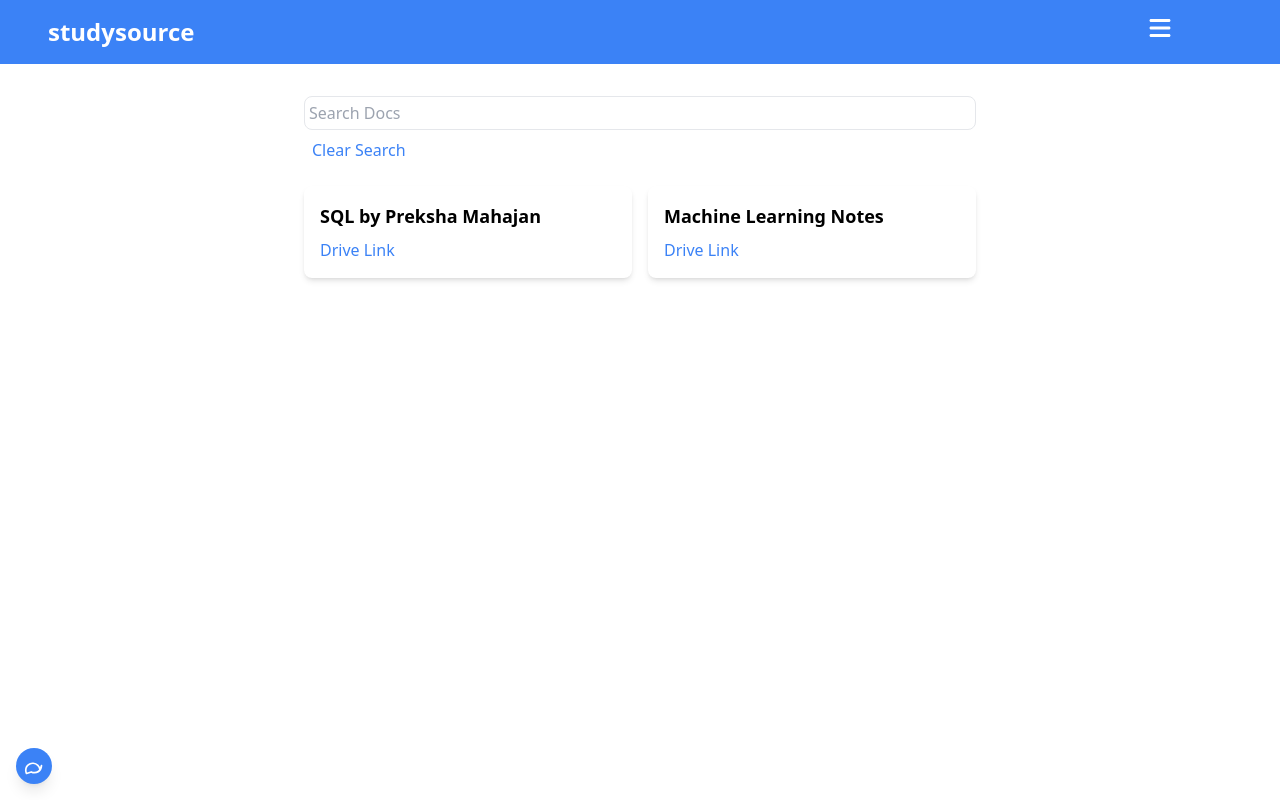
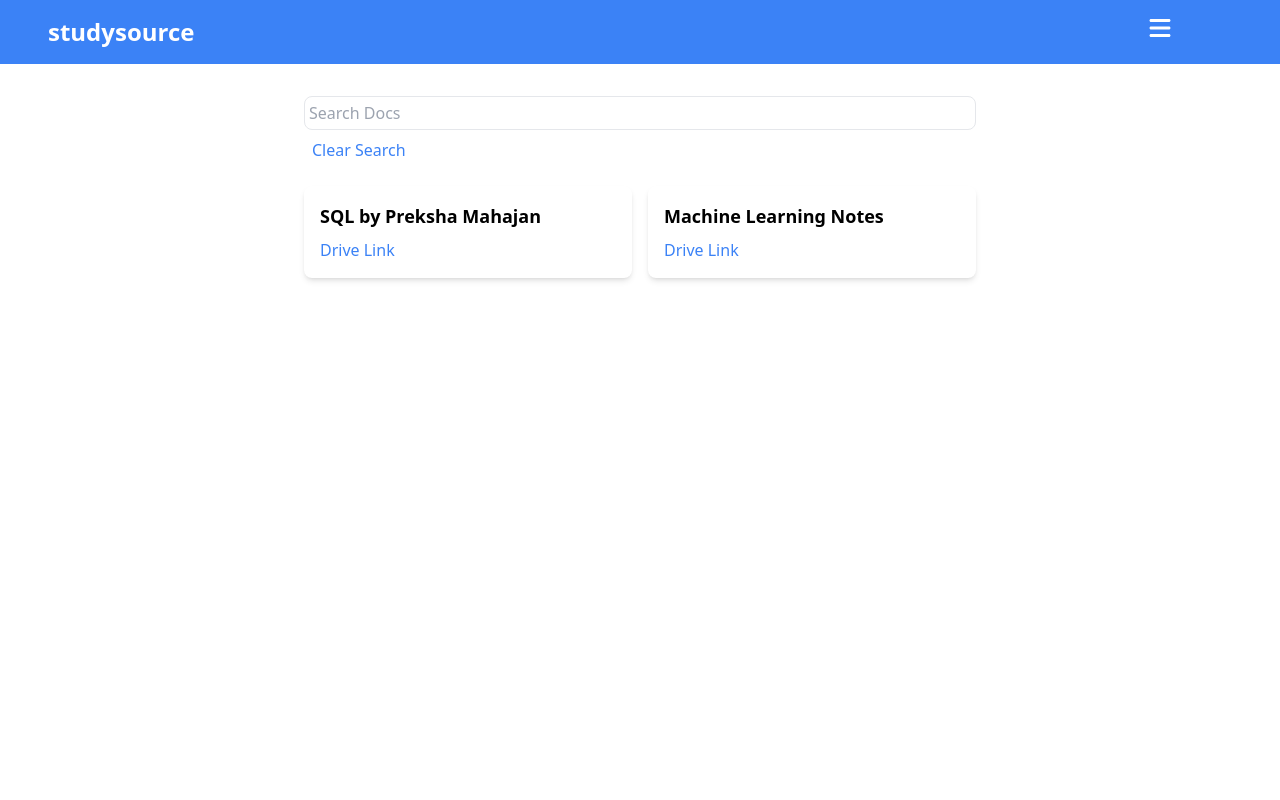
Before and after one commit to OctoTechHub/studysource, a React (Vite) app: page /notes in a window 1280 px wide. Built offline with nearby package versions, Linux system fonts and the light colour scheme.

Commit message:
fix page

```diff
--- a/src/components/HandNotes.tsx
+++ b/src/components/HandNotes.tsx
@@ -38,14 +38,7 @@ const HandWritten: React.FC = () => {
         </div>
         <HandWrittenNotes handWritten={handWritten} searchQuery={searchQuery} />
       </div>
-      <button className="fixed bottom-4 left-4 bg-blue-500 text-white rounded-full p-2 shadow-lg z-50" onClick={toggleChatbot}> {/* Add z-index property here */}
-        <svg xmlns="http://www.w3.org/2000/svg" viewBox="0 0 24 24" fill="none" stroke="currentColor" strokeWidth="2" strokeLinecap="round" strokeLinejoin="round" className="feather feather-message-circle w-5 h-5"><path d="M21 11.5a8.38 8.38 0 0 1-.9 3.8 8.5 8.5 0 0 1-7.6 4.7 8.38 8.38 0 0 1-3.8-.9L3 21a8.38 8.38 0 0 1-.9-3.8 8.5 8.5 0 0 1 4.7-7.6 8.38 8.38 0 0 1 3.8-.9h.5a8.48 8.48 0 0 1 8 8v.5z"></path></svg>
-      </button>
-      {showChatbot && (
-        <div className="absolute bottom-0 left-0 w-full h-full bg-gray-100">
-          {/* <Chatbot /> */}
-        </div>
-      )}
+
     </div>
   );
 }
```
